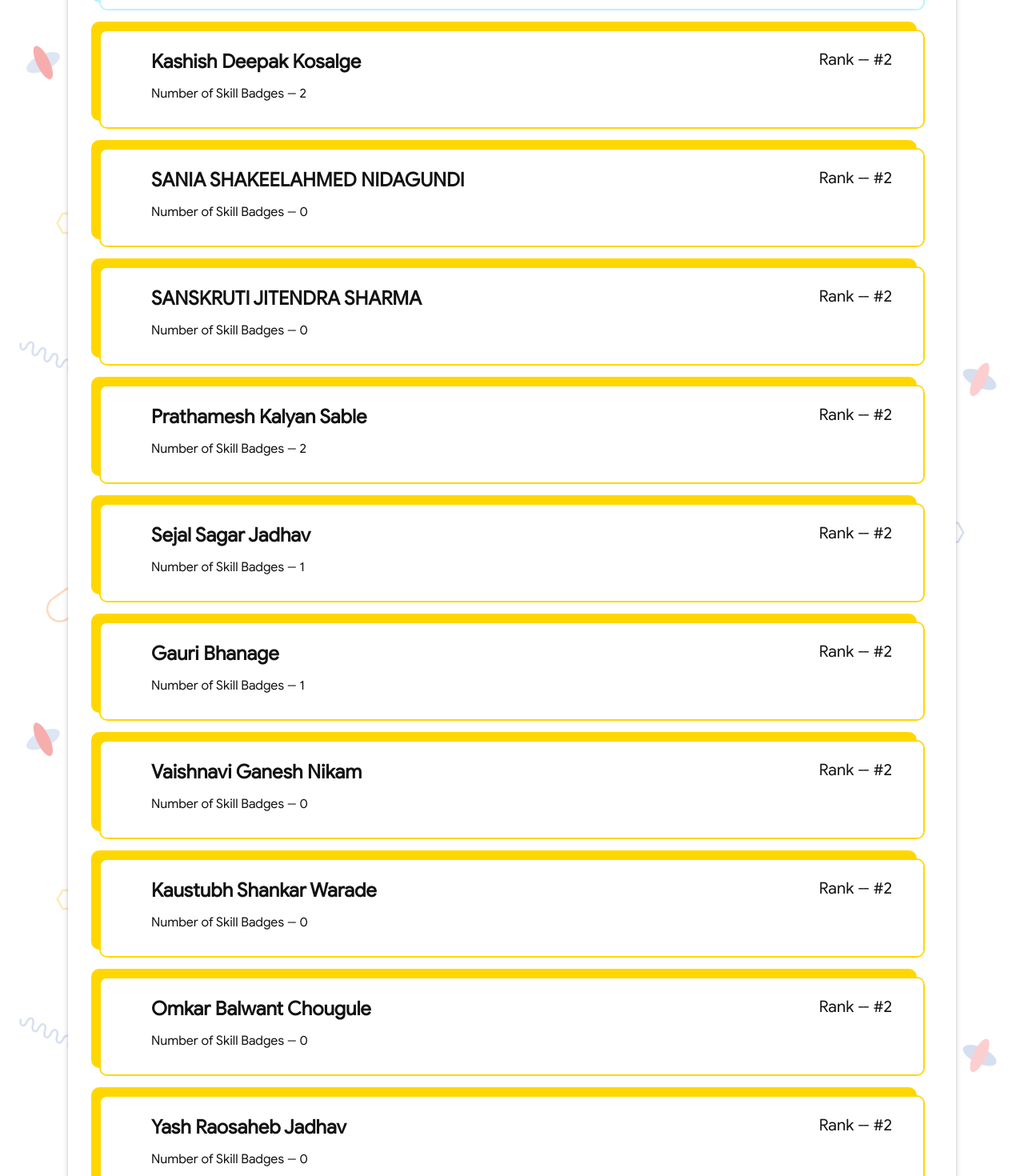
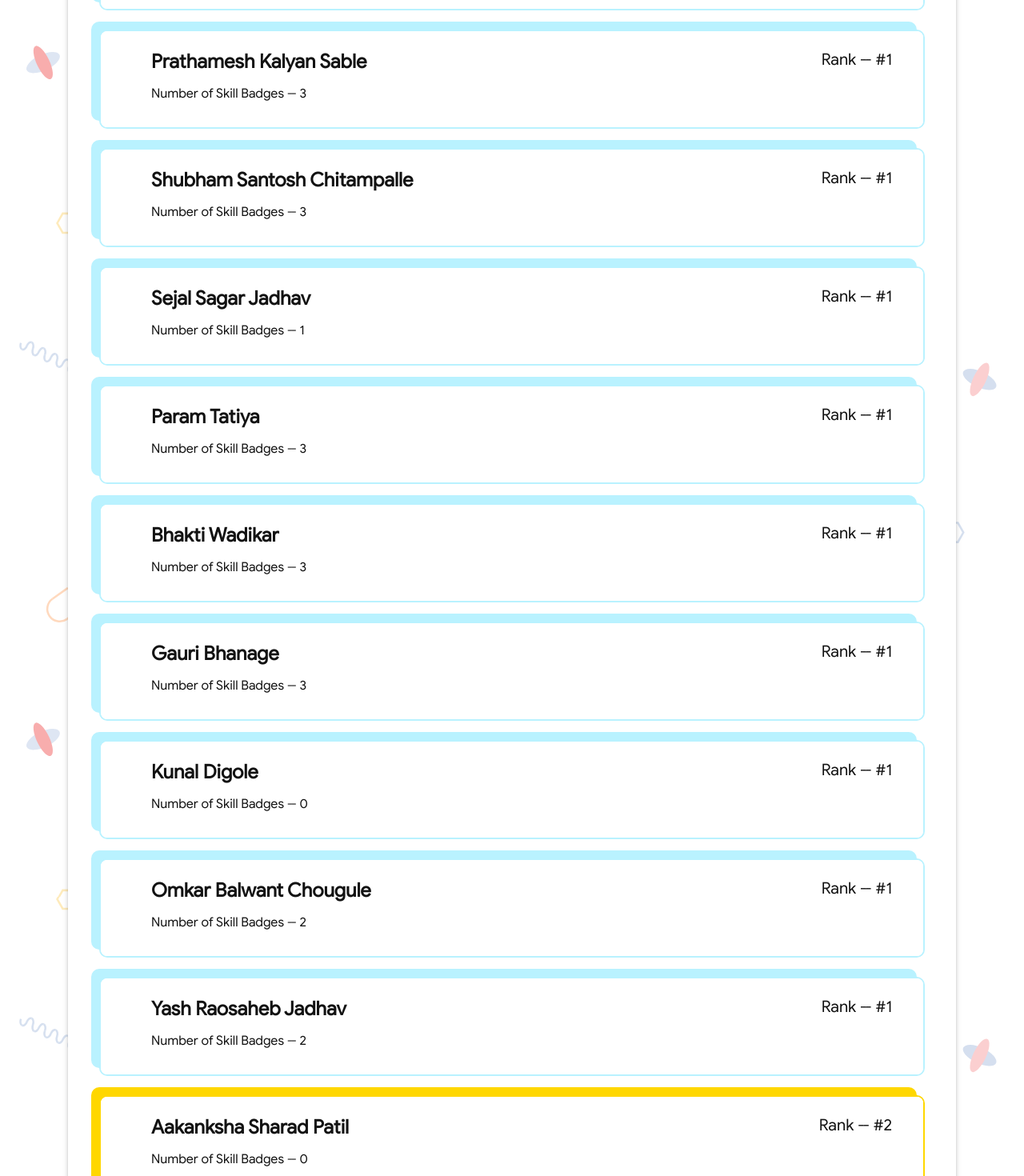
Before and after one commit to Developer-Students-Clubs-MESCOE/dsc-mescoe-website, a React (Create React App) app in the folder client/: page /#/GCCPRank in a window 1280 px wide. Shown: the part 1330-2800 px from the top of the page at 80% size. Built offline with nearby package versions, Linux system fonts and the light colour scheme; a web font is replaced by a local one.

Commit message:
Update GCPRank.jsx

```diff
--- a/client/src/views/GCPRank.jsx
+++ b/client/src/views/GCPRank.jsx
@@ -82,48 +82,43 @@ class GCPRank extends Component {
           track1_count:3
 
         },{
-          rank:2,
-          name:"Kashish Deepak Kosalge ",
+          rank:1,
+          name:"Diksha Tukaram Gavshete          ",
+          track1_count:1
+
+        },{
+          rank:1,
+          name:"Kashish Deepak Kosalge           ",
           track1_count:2
 
         },{
           rank:1,
-          name:"Mahesh Rajendra Bhabad",
+          name:"Mahesh Rajendra Bhabad          ",
           track1_count:3
 
         },{
-          rank:2,
-          name:"SANIA SHAKEELAHMED NIDAGUNDI",
-          track1_count:0
-
-        },{
-          rank:3,
+          rank:1,
           name:"Megha",
           track1_count:0
 
         },{
-          rank:2,
-          name:"SANSKRUTI JITENDRA SHARMA",
-          track1_count:0
-
-        },{
-          rank:2,
-          name:"Prathamesh Kalyan Sable",
-          track1_count:2
+          rank:1,
+          name:"Prathamesh Kalyan Sable          ",
+          track1_count:3
 
         },{
           rank:1,
-          name:"Shubham Santosh Chitampalle",
+          name:"Shubham Santosh Chitampalle          ",
           track1_count:3
 
         },{
-          rank:2,
-          name:"Sejal Sagar Jadhav",
+          rank:1,
+          name:"Sejal Sagar Jadhav          ",
           track1_count:1
 
         },{
           rank:1,
-          name:"Param Tatiya",
+          name:"Param Tatiya          ",
           track1_count:3
 
         },{
@@ -132,38 +127,58 @@ class GCPRank extends Component {
           track1_count:3
 
         },{
-          rank:2,
+          rank:1,
           name:"Gauri Bhanage ",
-          track1_count:1
+          track1_count:3
+
+        },{
+          rank:1,
+          name:"Kunal Digole",
+          track1_count:0
+
+        },{
+          rank:1,
+          name:"Omkar Balwant Chougule ",
+          track1_count:2
+
+        },{
+          rank:1,
+          name:"Yash Raosaheb Jadhav",
+          track1_count:2
 
         },{
           rank:2,
-          name:" Vaishnavi Ganesh Nikam",
+          name:"Aakanksha Sharad Patil",
+          track1_count:0
+
+        },{
+          rank:2,
+          name:"ATHARVA SANTOSH GAWADE ",
           track1_count:0
 
         },{
           rank:2,
           name:"Kaustubh Shankar Warade",
-          track1_count:0
+          track1_count:1
 
         },{
-          rank:3,
-          name:"Kunal Digole",
+          rank:2,
+          name:"Komal Patilba Kadnor          ",
           track1_count:0
 
         },{
           rank:2,
-          name:"Omkar Balwant Chougule ",
+          name:"SANIA SHAKEELAHMED NIDAGUNDI ",
+          track1_count:1
+
+        },{
+          rank:2,
+          name:"SANSKRUTI JITENDRA SHARMa          ",
           track1_count:0
 
         },{
           rank:2,
-          name:"Yash Raosaheb Jadhav",
-          track1_count:0
-
-        },{
-          rank:3,
-          name:"Aakanksha Sharad Patil",
+          name:" Vaishnavi Ganesh Nikam",
           track1_count:0
 
         },{
@@ -172,18 +187,53 @@ class GCPRank extends Component {
           track1_count:0
 
         },{
-          rank:4,
-          name:"ATHARVA SANTOSH GAWADE ",
+          rank:3,
+          name:"Sanika Sunil Chavan          ",
+          track1_count:0
+
+        },{
+          rank:3,
+          name:"Parth Chandrashekhar Desai",
+          track1_count:1
+
+        },{
+          rank:3,
+          name:"Rashmi Sureshrao Dhole",
           track1_count:0
 
         },{
           rank:4,
-          name:"Diksha Tukaram Gavshete",
+          name:"AYUSH PRAKASH YEOLE          ",
           track1_count:0
 
         },{
           rank:4,
-          name:"Parth Chandrashekhar Desai",
+          name:"Sampada Ramkrishna Aghav          ",
+          track1_count:1
+
+        },{
+          rank:4,
+          name:"Kshipra Wasnik          ",
+          track1_count:0
+
+        },{
+          rank:4,
+          name:"Mugdha Arvind",
+          track1_count:1
+
+        },{
+          rank:4,
+          name:" Nandini Sharad Pajgade  ",
+          track1_count:0
+
+        },{
+          rank:4,
+          name:"Shravani Shivaji Borude",
+          track1_count:0
+
+        },{
+          rank:4,
+          name:"Vishnu Santosh Popalghat",
           track1_count:0
 
         },{
@@ -193,15 +243,12 @@ class GCPRank extends Component {
 
         },{
           rank:4,
-          name:"Rashmi Sureshrao Dhole",
-          track1_count:0
-
-        },{
-          rank:4,
           name:"Khushal Rajendra Thanvi",
           track1_count:0
 
-        }]};
+        },]};
+
+
         let track2 = {data: []}
 
         let track1Data = [];
@@ -374,7 +421,7 @@ class GCPRank extends Component {
           <Row className="mt-5">
             <Col>
               <h3 style={{ color: "#8a3fff" }} className="gcp">
-                Google Cloud Career Practitioner
+                30 Days of Google Cloud
               </h3>
             </Col>
             <Col>
```
